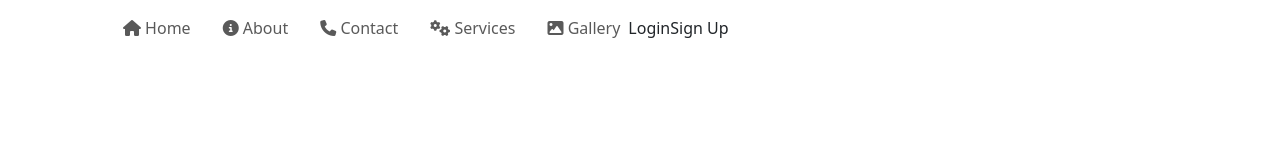
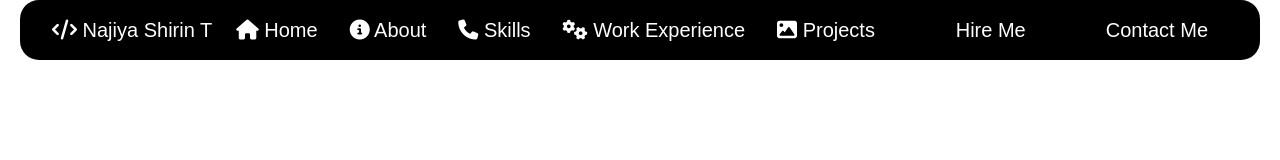
Before and after one commit to najiyashirin/Portifolio, a plain HTML site: page index.html in a window 1280 px wide. Drawn offline with nearby package versions, Linux system fonts and the light colour scheme; a web font is replaced by a local one.

Commit message:
Modified the navbar

```diff
--- a/index.html
+++ b/index.html
@@ -3,17 +3,66 @@
 <head>
   <meta charset="UTF-8" />
   <meta name="viewport" content="width=device-width, initial-scale=1.0" />
-  <title>My Portifolio</title>
+  <title>Integrated Navbar</title>
+
+  <!-- Bootstrap CSS -->
   <link href="https://cdn.jsdelivr.net/npm/bootstrap@5.3.0/dist/css/bootstrap.min.css" rel="stylesheet" />
+
+  <!-- Font Awesome -->
   <link rel="stylesheet" href="https://cdnjs.cloudflare.com/ajax/libs/font-awesome/6.7.2/css/all.min.css" />
+
+  <!-- Google Fonts -->
   <link href="https://fonts.googleapis.com/css2?family=Tektur:wght@400..900&display=swap" rel="stylesheet">
+
+  <style>
+    .custom-navbar {
+      background-color: #000;
+      border-radius: 19px;
+      box-shadow: 0 4px 8px rgba(255, 252, 252, 0.2);
+      font-family: "Tektur", sans-serif;
+      font-size: 20px;
+      color: #fff;
+      padding: 5px 20px;
+      margin-left: 20px;
+      margin-right: 20px;
+    }
+
+    .custom-navbar .nav-link {
+      color: white !important;
+      padding: 10px 20px;
+    }
+
+    .custom-navbar .nav-link:hover {
+      text-decoration: underline;
+      color: #ddd !important;
+    }
+
+    .custom-navbar .navbar-toggler {
+      background-color: #fff;
+      border-radius: 19px;
+    }
+
+    .custom-navbar .navbar-collapse {
+      justify-content: space-between;
+    }
+
+    .custom-navbar .login-links a {
+      margin-left: 40px;
+      color: white !important;
+    }
+
+    .custom-navbar .login-links a:hover {
+      text-decoration: underline;
+      color: #ddd !important;
+    }
+  </style>
 </head>
 
 <body>
   <nav class="navbar navbar-expand-lg custom-navbar">
     <div class="container-fluid">
       <!-- Navbar brand/logo -->
-      <a class="navbar-brand text-white" href="#"><i class="fas fa-code"></i> Brand</a>
+      <a class="navbar-brand text-white" href="#"><i class="fas fa-code"></i> Najiya Shirin T</a>
 
       <!-- Toggler button -->
       <button class="navbar-toggler" type="button" data-bs-toggle="collapse" data-bs-target="#mainNavbar" aria-controls="mainNavbar" aria-expanded="false" aria-label="Toggle navigation">
@@ -26,15 +75,15 @@
         <ul class="navbar-nav d-flex flex-row flex-wrap gap-3">
           <li class="nav-item"><a class="nav-link" href="#"><i class="fas fa-home"></i> Home</a></li>
           <li class="nav-item"><a class="nav-link" href="#"><i class="fas fa-info-circle"></i> About</a></li>
-          <li class="nav-item"><a class="nav-link" href="#"><i class="fas fa-phone"></i> Contact</a></li>
-          <li class="nav-item"><a class="nav-link" href="#"><i class="fas fa-cogs"></i> Services</a></li>
-          <li class="nav-item"><a class="nav-link" href="#"><i class="fas fa-image"></i> Gallery</a></li>
+          <li class="nav-item"><a class="nav-link" href="#"><i class="fas fa-phone"></i> Skills</a></li>
+          <li class="nav-item"><a class="nav-link" href="#"><i class="fas fa-cogs"></i> Work Experience</a></li>
+          <li class="nav-item"><a class="nav-link" href="#"><i class="fas fa-image"></i> Projects</a></li>
         </ul>
 
         <!-- Right login links -->
         <div class="login-links d-flex">
-          <a class="nav-link" href="#">Login</a>
-          <a class="nav-link" href="#">Sign Up</a>
+          <a class="nav-link" href="#">Hire Me</a>
+          <a class="nav-link" href="#">Contact Me</a>
         </div>
       </div>
     </div>
```
